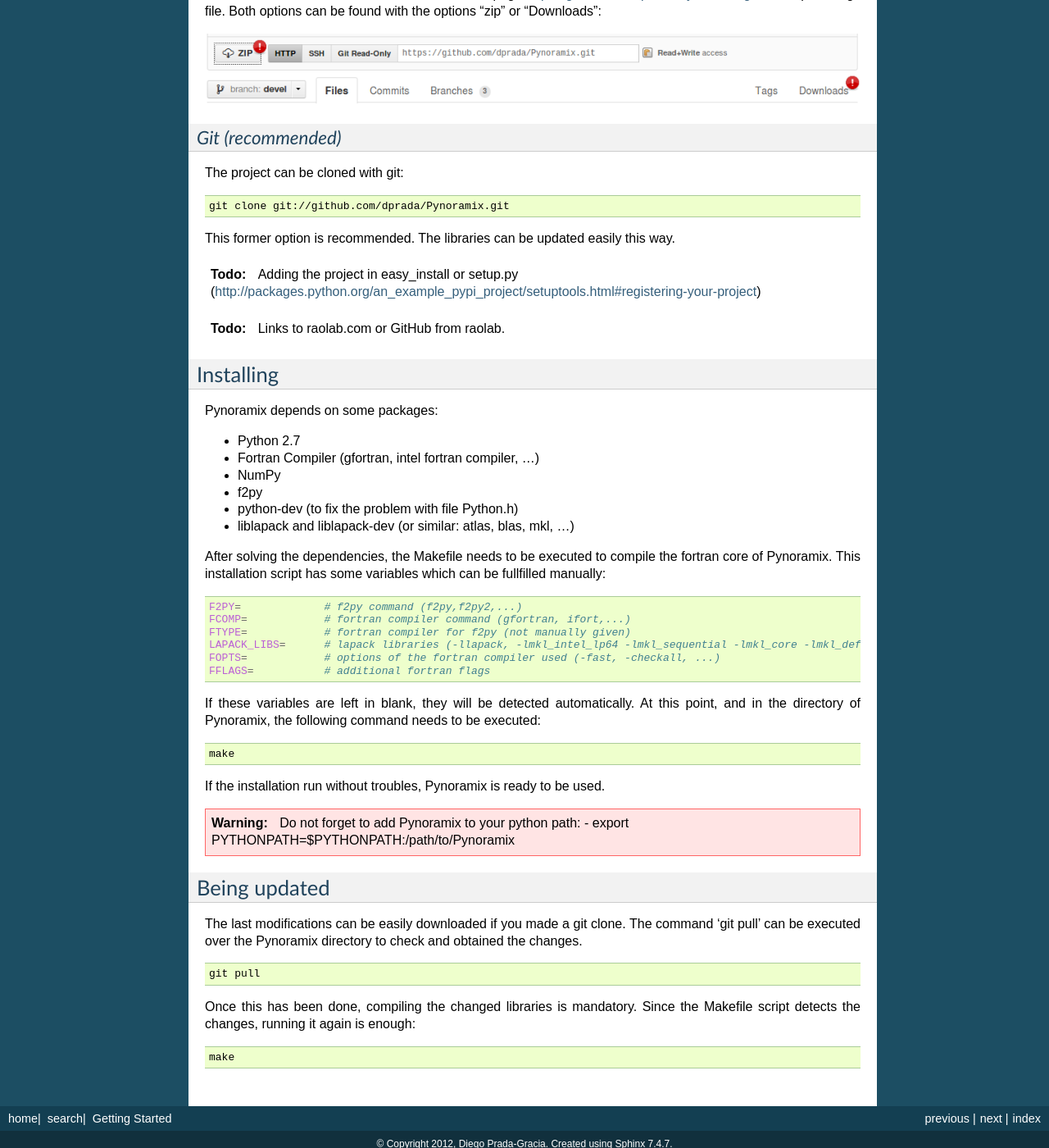
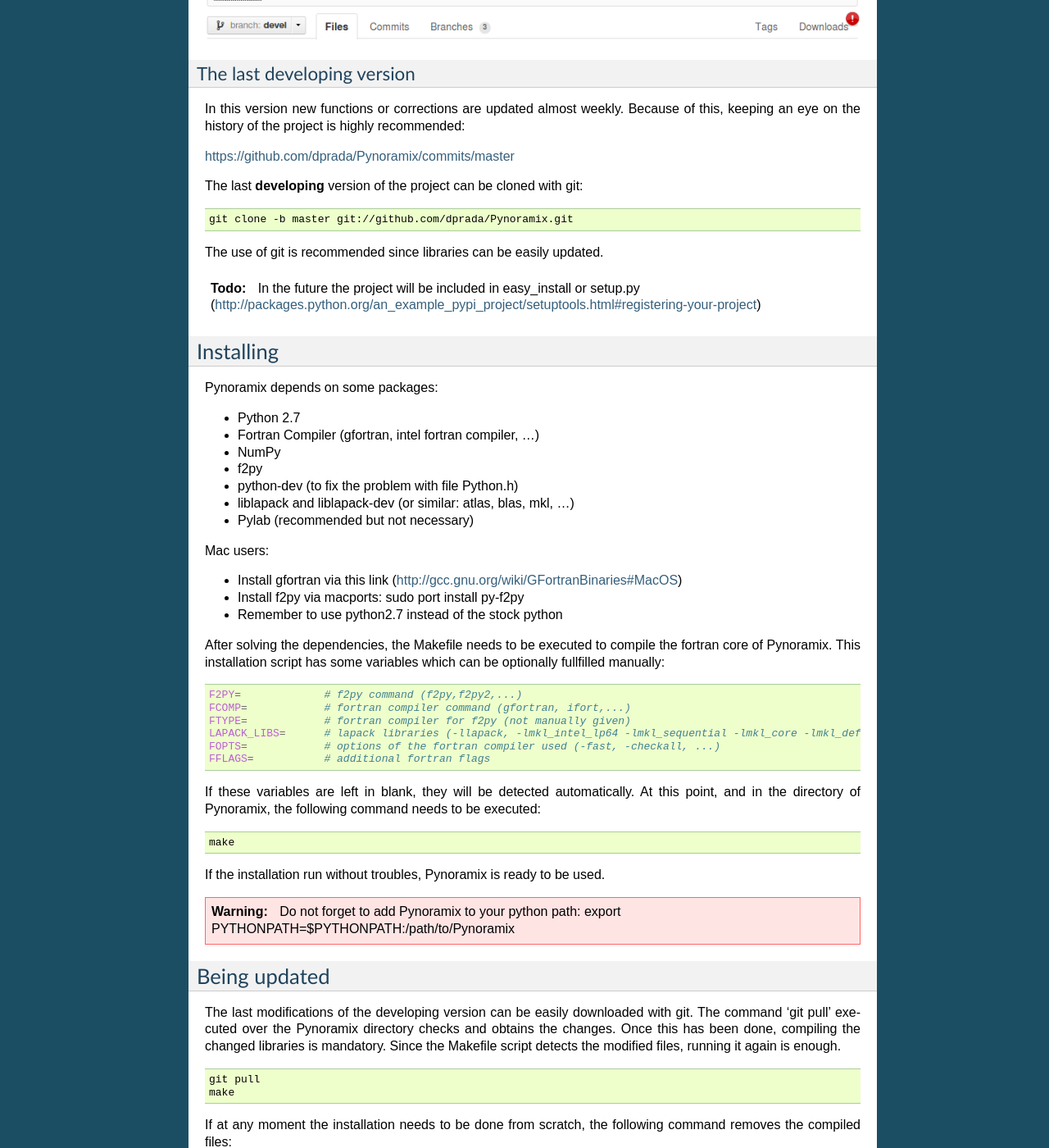
Before and after one commit to dprada/Pynoramix, a Sphinx documentation site: the page built from doc/source/getting_started.rst, in a window 1280 px wide and 1400 px high, scrolled down 502 px. Shown: the whole window at 82% size. Built offline with Sphinx 7.4.7, drawn with Linux system fonts in a browser that asks for light colours; some of the changed text lies outside the part shown.

Commit message:
Changing Documentation.

```diff
--- a/doc/source/getting_started.rst
+++ b/doc/source/getting_started.rst
@@ -4,24 +4,18 @@
 Getting Started
 ***************
 
-Last developing version
-=======================
-
 The whole project is public available at https://github.com/dprada/Pynoramix.git .
-There is not a stable version yet, for this reason the use of these libraries it is under your responsability.
-New functions or corrections are updated daily. Because of this, keeping an eye on the history of the project is highly recommended:
-https://github.com/dprada/Pynoramix/commits/devel
-
-
+There is not stable version yet, for this reason the use of these libraries it is under your responsability.
 
 Getting Pynoramix
 =================
 
-The last **developing** version can be obtained with any of the following procedures:
+The testing version
++++++++++++++++++++
 
-
-*Web*
-+++++
+This version of pynoramix is the seed of the first stable version, and
+thereby the most robust configuration at the moment.
+All functions and attributes found on this documentation are available here.
 
 The source code can be downloaded in the web page https://github.com/dprada/Pynoramix.git as a zip or tar.gz file.
 Both options can be found with the options "zip" or "Downloads":
@@ -29,21 +23,27 @@
 .. image:: _static/screenshot_github.png
 
 
-*Git (recommended)*
-+++++++++++++++++++
+The last developing version
++++++++++++++++++++++++++++
 
-The project can be cloned with git:
+In this version new functions or corrections are updated almost
+weekly. Because of this, keeping an eye on the history of the project
+is highly recommended:
+
+https://github.com/dprada/Pynoramix/commits/master
+
+The last **developing** version of the project can be cloned with git:
 
 .. sourcecode:: bash
 
-   git clone git://github.com/dprada/Pynoramix.git
+   git clone -b master git://github.com/dprada/Pynoramix.git
 
-This former option is recommended. The libraries can be updated easily this way.
+The use of git is recommended since libraries can be easily updated.
 
-.. Todo::
-   Adding the project in easy_install or setup.py (http://packages.python.org/an_example_pypi_project/setuptools.html#registering-your-project)
-.. Todo::
-   Links to raolab.com or GitHub from raolab.
+.. Todo:: In the future the project will be included in easy_install
+   or setup.py
+   (http://packages.python.org/an_example_pypi_project/setuptools.html#registering-your-project)
+
 
 
 
@@ -58,10 +58,18 @@
 - f2py
 - python-dev (to fix the problem with file Python.h)
 - liblapack and liblapack-dev (or similar: atlas, blas, mkl, ...)
+- Pylab (recommended but not necessary)
+
+Mac users:
+
+- Install gfortran via this link (http://gcc.gnu.org/wiki/GFortranBinaries#MacOS)
+- Install f2py via macports: sudo port install py-f2py
+- Remember to use python2.7 instead of the stock python
+
 
 
 After solving the dependencies, the Makefile needs to be executed to compile the fortran core of Pynoramix.
-This installation script has some variables which can be fullfilled manually:
+This installation script has some variables which can be optionally fullfilled manually:
 
 .. sourcecode:: bash
 
@@ -81,23 +89,26 @@
 
 If the installation run without troubles, Pynoramix is ready to be used.
 
-.. warning:: Do not forget to add Pynoramix to your python path:
-   - export PYTHONPATH=$PYTHONPATH:/path/to/Pynoramix
+.. warning:: Do not forget to add Pynoramix to your python path: export PYTHONPATH=$PYTHONPATH:/path/to/Pynoramix
 
 
 Being updated
 =============
 
-The last modifications can be easily downloaded if you made a git clone.
-The command 'git pull' can be executed over the Pynoramix directory to check and obtained the changes.
+The last modifications of the developing version can be easily downloaded with git.
+The command 'git pull' executed over the Pynoramix directory checks and obtains the changes.
+Once this has been done, compiling the changed libraries is mandatory.
+Since the Makefile script detects the modified files, running it again is enough.
 
 .. sourcecode:: bash
 
    git pull
+   make
 
-Once this has been done, compiling the changed libraries is mandatory.
-Since the Makefile script detects the changes, running it again is enough:
+
+If at any moment the installation needs to be done from scratch, the
+following command removes the compiled files:
 
 .. sourcecode:: bash
 
-   make
+   make clean
--- a/doc/source/tutorial_networks.rst
+++ b/doc/source/tutorial_networks.rst
@@ -251,7 +251,9 @@
 
    In [8]: pylab.show()
 
-.. plot:: ../pyplots/2w_1D_fig1.py
+.. tobechecked:
+	.. plot:: ../pyplots/2w_1D_fig1.py
+
 
 Symmetrize Network (detailed balance)
 +++++++++++++++++++++++++++++++++++++
--- a/pynoramix.py
+++ b/pynoramix.py
@@ -27,7 +27,7 @@
 from pyn_cl_kin_anal import *
 
 # Water:
-from pyn_cl_water import *
+#from pyn_cl_water import *
 
 # Networks:
 from pyn_cl_net import *
```
Also changed, not shown: doc/source/example_edition_ex.rst (deleted, +0 -72 lines), doc/source/getting_started_ex.rst (deleted, +0 -112 lines), doc/source/my_projects/ion_solvation.rst (deleted, +0 -93 lines), doc/source/tutorial_berezovska2012.rst (+59 -54 lines), doc/source/_static/Under_Construction.jpg (added), 5 other files.
